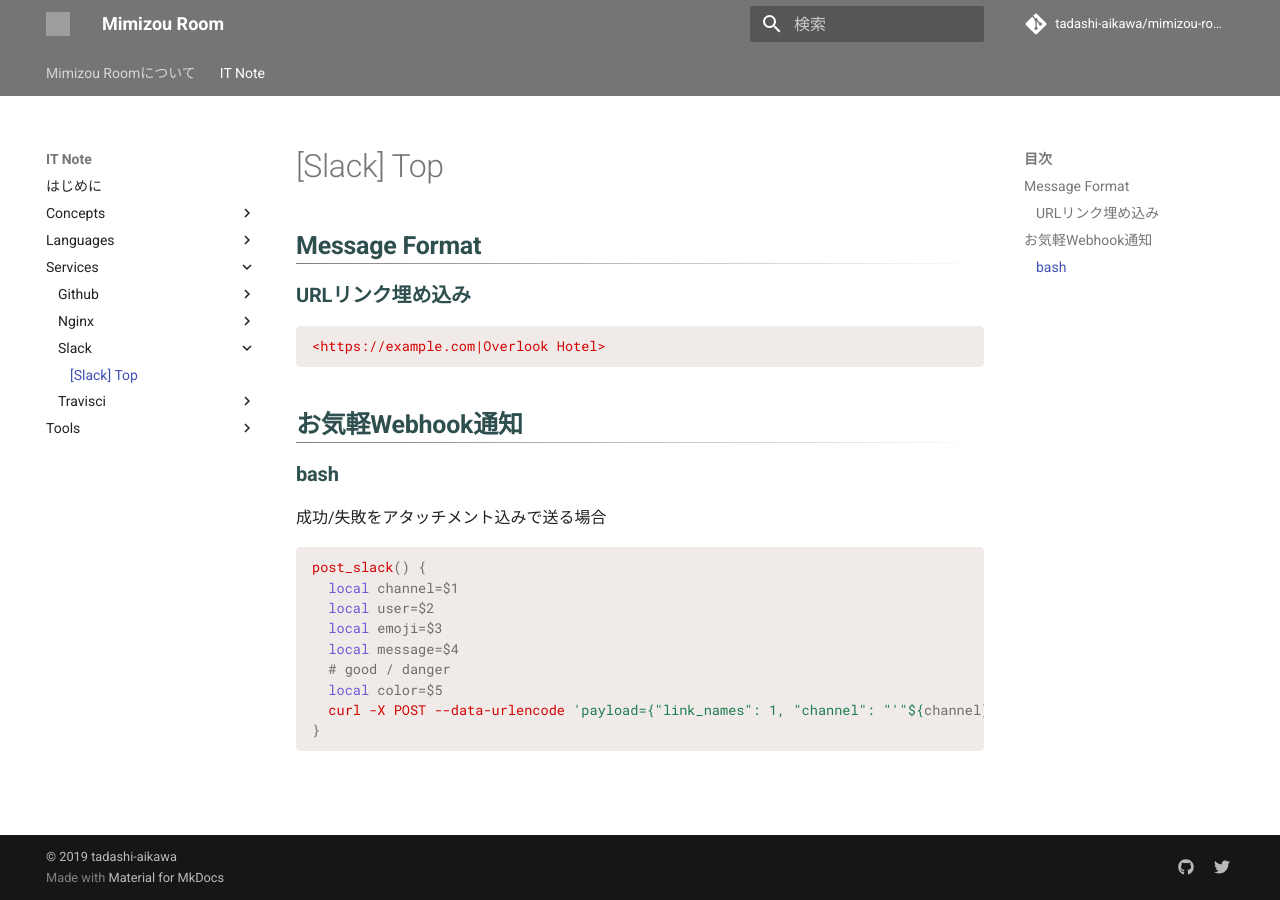
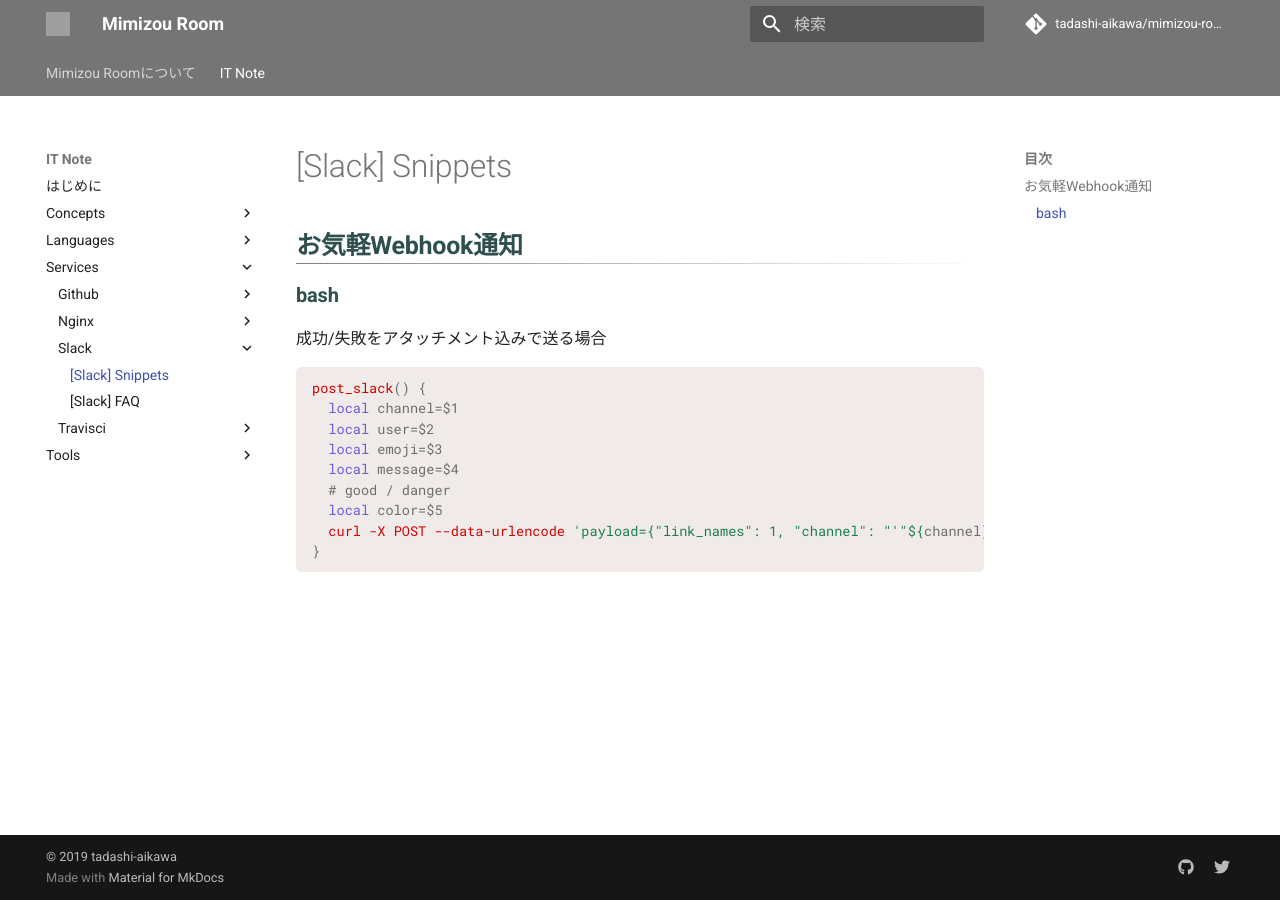
Before and after one commit to tadashi-aikawa/mimizou-room, an MkDocs documentation site: the page built from docs/IT_Note/services/slack/snippets.md, in a window 1280 px wide. Built offline with MkDocs 1.6.1 and Material for MkDocs 9.7.7, drawn with Linux system fonts in a browser that asks for light colours; comment, search, counter and statistics services are not loaded; grey boxes are pictures that could not be loaded.

Commit message:
[Slack] FAQ追加

````diff
--- a/docs/IT_Note/services/slack/snippets.md
+++ b/docs/IT_Note/services/slack/snippets.md
@@ -1,14 +1,4 @@
-# [Slack] Top
-
-
-Message Format
---------------
-
-### URLリンク埋め込み
-
-```text
-<https://example.com|Overlook Hotel>
-```
+# [Slack] Snippets
 
 
 お気軽Webhook通知
--- a/main.py
+++ b/main.py
@@ -7,7 +7,7 @@
 
 # Must install before importing HTMLSession
 requests_cache.install_cache(
-    cache_name="mimizou_room", backend="sqlite", expire_after=timedelta(weeks=2)
+    cache_name="mimizou_room", backend="sqlite", expire_after=timedelta(weeks=4)
 )
 from requests_html import HTMLSession
 
````
Also changed, not shown: docs/IT_Note/services/slack/trouble.md (added, +39 -0 lines).
